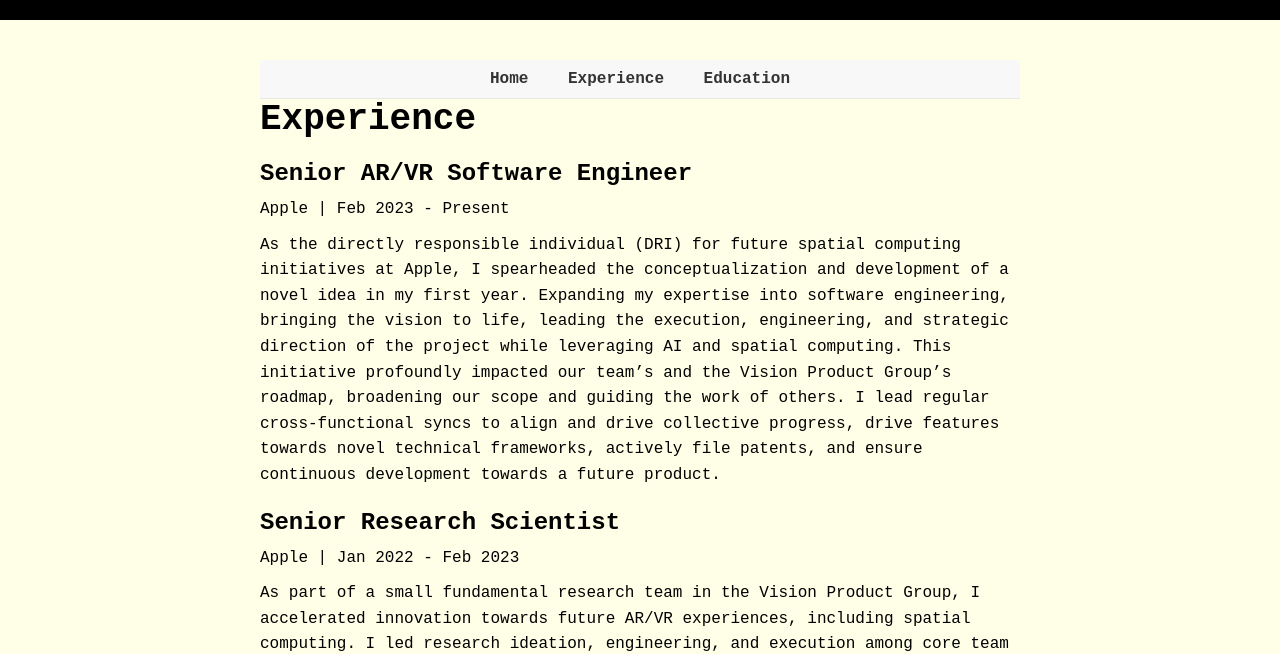
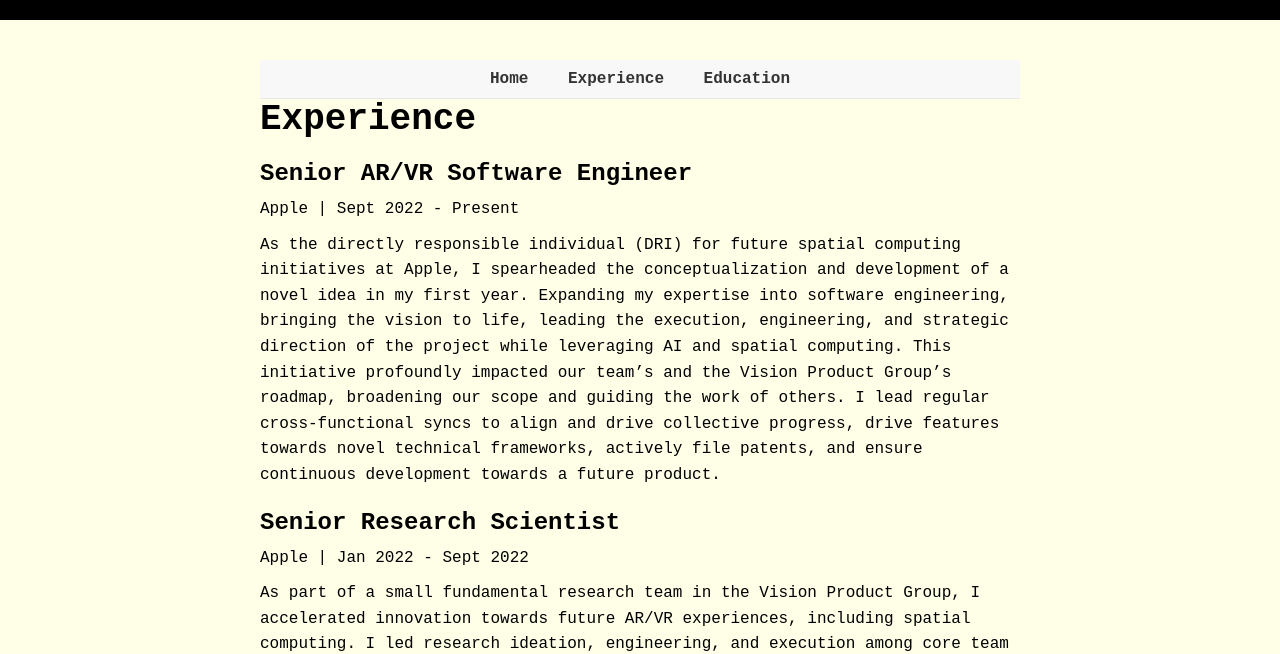
Before and after one commit to xrisdivine/xrisdivine.github.io, a Jekyll site: the page built from cv.md, in a window 1280 px wide and 900 px high. Shown: the top 654 px of the window. Built offline with Jekyll 4.4.1, drawn with Linux system fonts in a browser that asks for light colours; some web fonts are replaced.

Commit message:
updated dates

```diff
--- a/cv.md
+++ b/cv.md
@@ -15,14 +15,14 @@ title: CV
     <h1>Experience</h1>
     <div class="experience">
         <h3>Senior AR/VR Software Engineer</h3>
-        <p>Apple | Feb 2023 - Present</p>
+        <p>Apple | Sept 2022 - Present</p>
         <p>
             As the directly responsible individual (DRI) for future spatial computing initiatives at Apple, I spearheaded the conceptualization and development of a novel idea in my first year. Expanding my expertise into software engineering, bringing the vision to life, leading the execution, engineering, and strategic direction of the project while leveraging AI and spatial computing. This initiative profoundly impacted our team’s and the Vision Product Group’s roadmap, broadening our scope and guiding the work of others. I lead regular cross-functional syncs to align and drive collective progress, drive features towards novel technical frameworks, actively file patents, and ensure continuous development towards a future product.
         </p>
     </div>
     <div class="experience">
         <h3>Senior Research Scientist</h3>
-        <p>Apple | Jan 2022 - Feb 2023</p>
+        <p>Apple | Jan 2022 - Sept 2022</p>
         <p>
             As part of a small fundamental research team in the Vision Product Group, I accelerated innovation towards future AR/VR experiences, including spatial computing. I led research ideation, engineering, and execution among core team and cross-functional partners, delivering key insights for the launch of the Vision Pro. My efforts resulted in a broader allocation of resources towards AR/VR initiatives. I oversaw the technical implementation of research prototypes and tools, developed a novel track of research, managed vendors across multiple research sites, presented to VPs and executives, and submitted three patent applications.
         </p>
```
